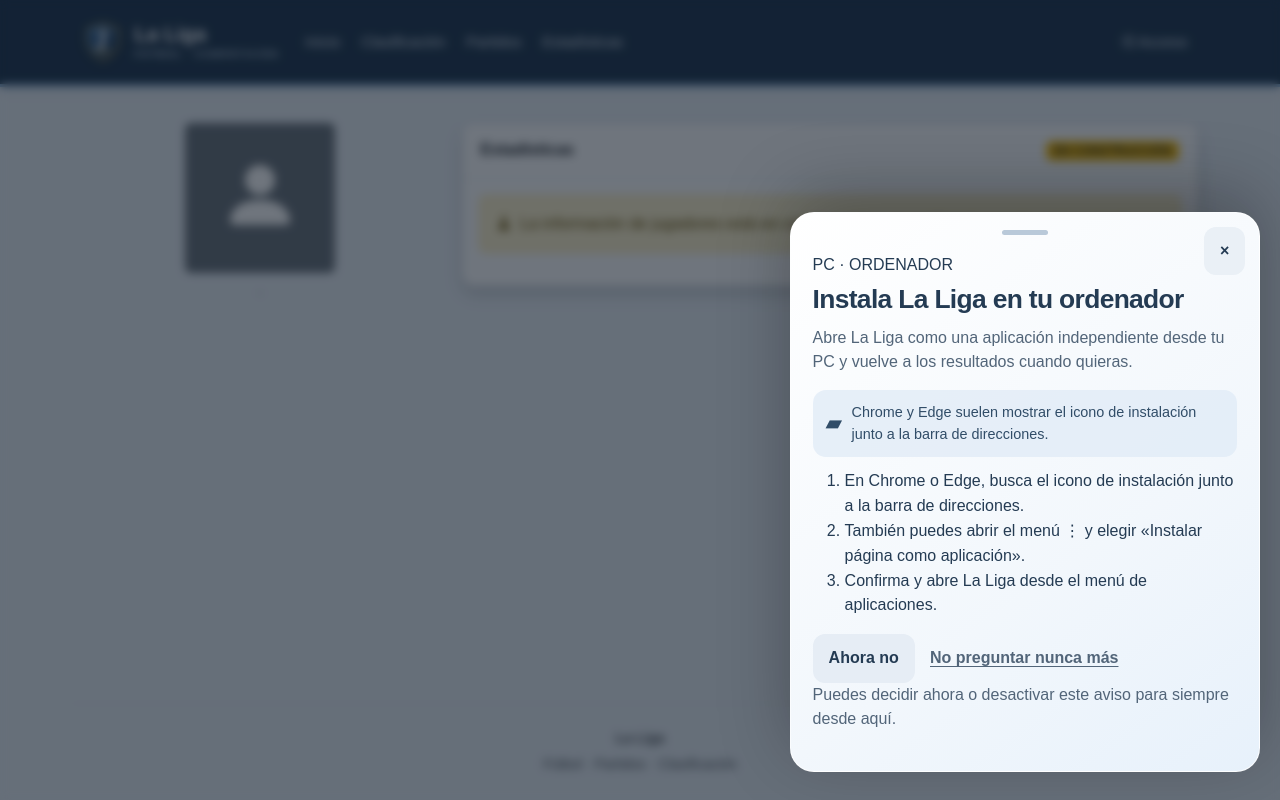
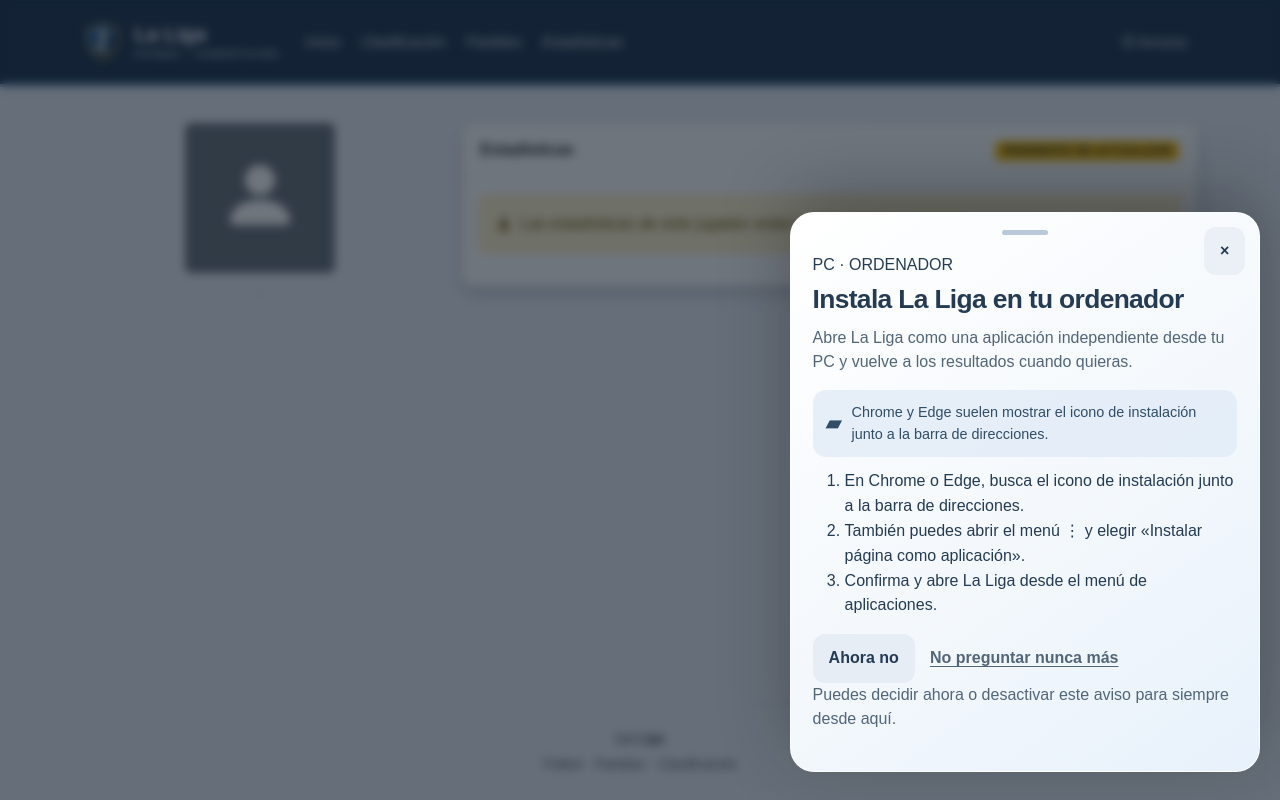
Before and after one commit to SoyIzanG/Planadeu, a Flask app: template app/templates/players/profile.html in a window 1280 px wide. Run offline with Flask 3, Linux system fonts and the light colour scheme; the template is opened without the code that fills it, so the values that code supplies are empty; data comes from the database, SQL or seed files in the repository.

Commit message:
Marcar estadísticas de jugadores como pendientes de actualizar

```diff
--- a/app/templates/players/profile.html
+++ b/app/templates/players/profile.html
@@ -16,9 +16,9 @@
     </div>
     <div class="col-md-8">
         <div class="card shadow mb-4">
-            <div class="card-header d-flex align-items-center justify-content-between"><span>Estadísticas</span><span class="badge bg-warning text-dark">EN CONSTRUCCIÓN</span></div>
+            <div class="card-header d-flex align-items-center justify-content-between"><span>Estadísticas</span><span class="badge bg-warning text-dark">PENDIENTE DE ACTUALIZAR</span></div>
             <div class="card-body">
-                <div class="alert alert-warning"><i class="bi bi-cone-striped me-2"></i>La información de jugadores está en construcción y se publicará cuando esté revisada.</div>
+                <div class="alert alert-warning"><i class="bi bi-cone-striped me-2"></i>Las estadísticas de este jugador están pendientes de actualizar.</div>
                 {% if false %}<div class="row">
                     <div class="col-4 col-md-2 text-center"><div class="fw-bold">{{ player.appearances }}</div><small class="text-muted">Partidos</small></div>
                     <div class="col-4 col-md-2 text-center"><div class="fw-bold">{{ player.goals }}</div><small class="text-muted">Goles</small></div>
```
